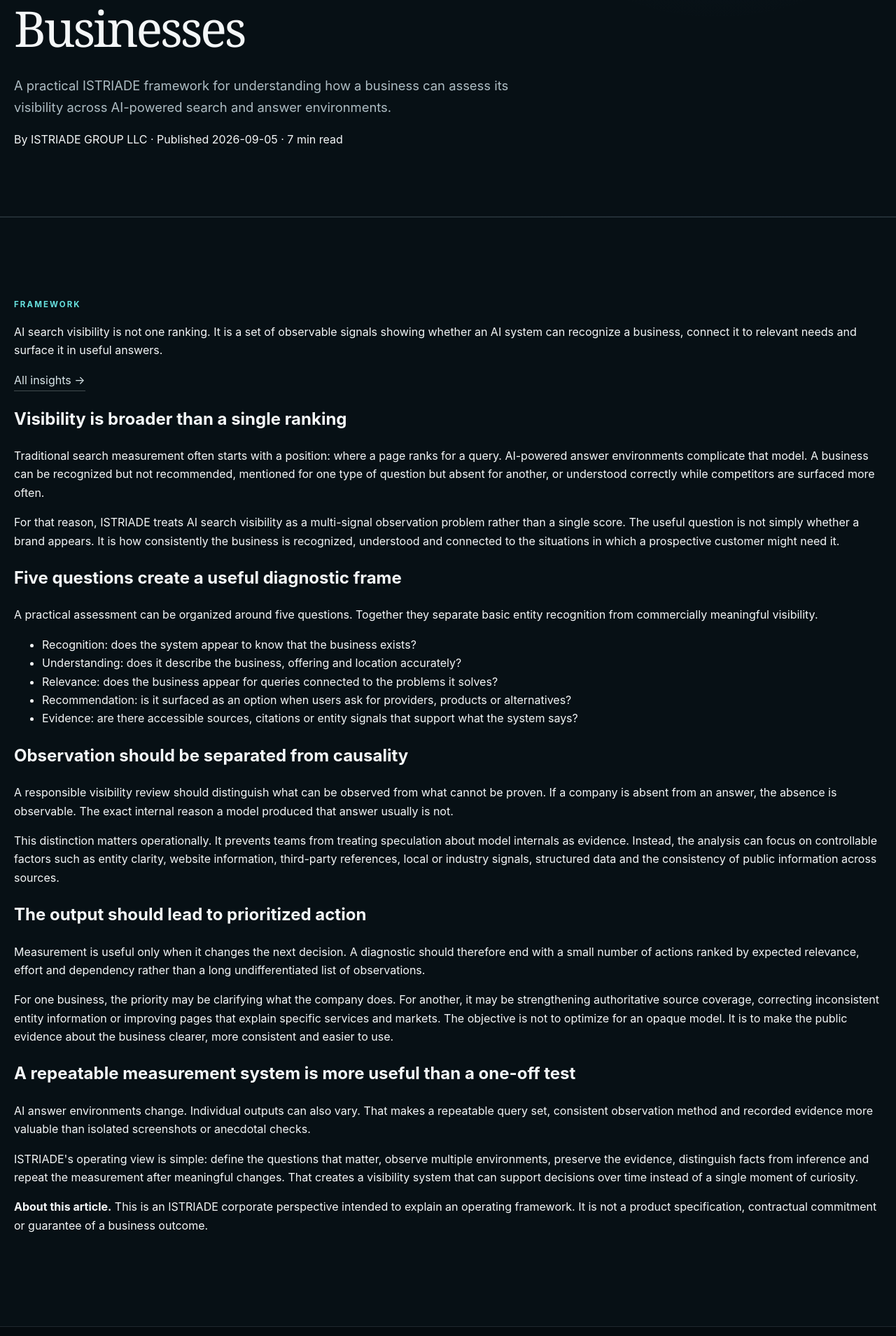
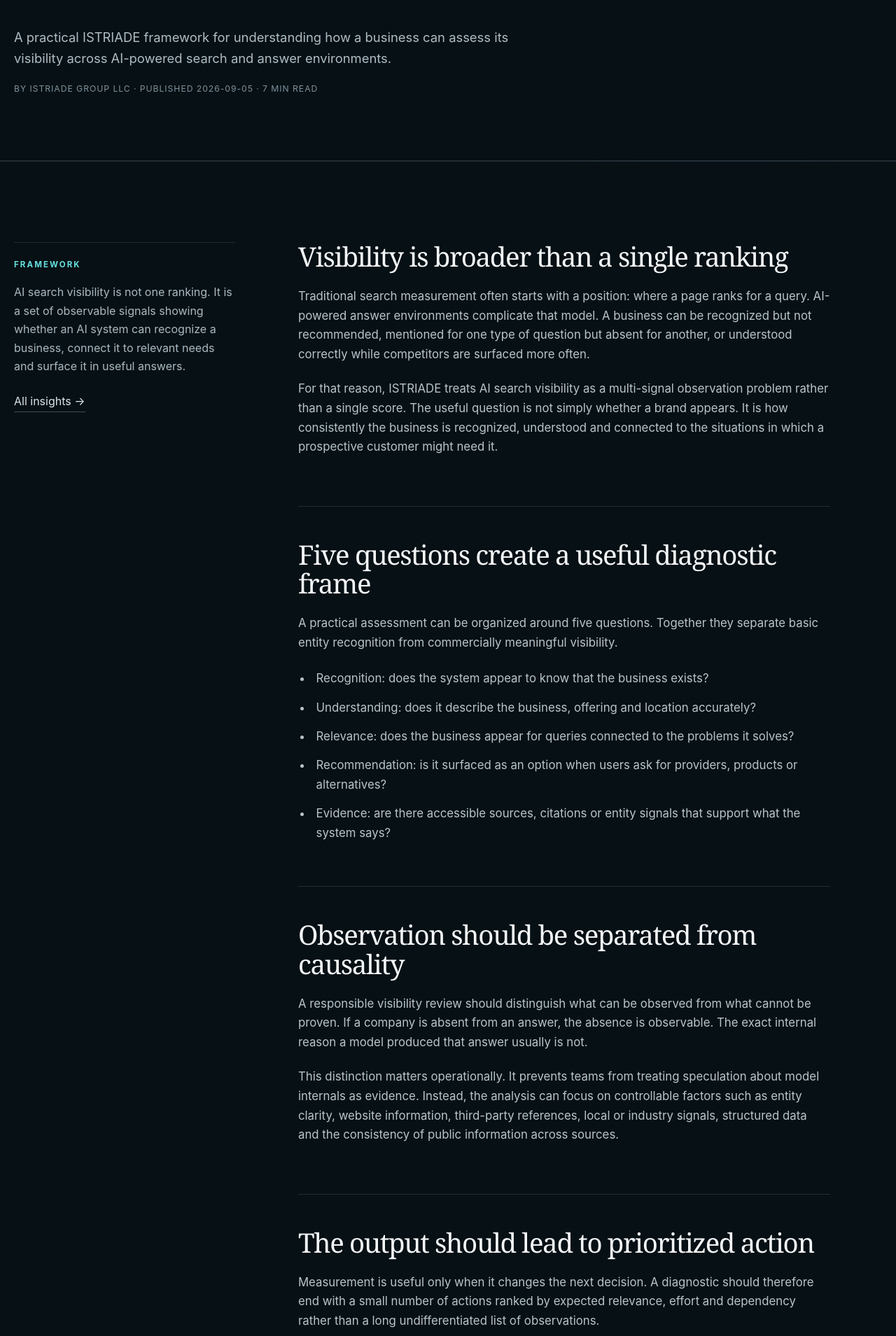
Before and after one commit to Abaco3300/istriade-web, a Next.js app: page /insights/ai-search-visibility-business-framework/ in a window 1280 px wide. Shown: the part 571-2480 px from the top of the page at 70% size. Built offline with nearby package versions, Linux system fonts and the light colour scheme.

Commit message:
Apply isolated article styles

```diff
--- a/app/insights/[slug]/page.tsx
+++ b/app/insights/[slug]/page.tsx
@@ -5,6 +5,7 @@
 import { getInsight, insights } from "@/data/insights";
 import { pageMetadata } from "@/lib/metadata";
 import { site } from "@/lib/site";
+import styles from "../insights.module.css";
 
 type InsightPageProps = {
   params: Promise<{ slug: string }>;
@@ -50,29 +51,29 @@
   return (
     <>
       <StructuredData data={structuredData} />
-      <article className="insight-article">
-        <header className="page-hero insight-hero">
-          <div className="container insight-shell">
+      <article>
+        <header className="page-hero">
+          <div className={`container ${styles.heroShell}`}>
             <nav className="breadcrumb" aria-label="Breadcrumb">
               <Link href="/">Home</Link><span>/</span><Link href="/insights/">Insights</Link><span>/</span><span>{insight.category}</span>
             </nav>
             <p className="eyebrow">{insight.category}</p>
             <h1>{insight.title}</h1>
             <p className="page-lead">{insight.description}</p>
-            <p className="insight-byline">By ISTRIADE GROUP LLC · Published {insight.published} · {insight.readingTime}</p>
+            <p className={styles.byline}>By ISTRIADE GROUP LLC · Published {insight.published} · {insight.readingTime}</p>
           </div>
         </header>
 
         <section className="section">
-          <div className="container insight-layout">
-            <aside className="insight-aside">
+          <div className={`container ${styles.layout}`}>
+            <aside className={styles.aside}>
               <p className="eyebrow">Framework</p>
               <p>{insight.summary}</p>
               <Link className="text-link" href="/insights/">All insights →</Link>
             </aside>
-            <div className="article-body">
+            <div className={styles.body}>
               {insight.sections.map((section) => (
-                <section key={section.heading} className="article-section">
+                <section key={section.heading} className={styles.section}>
                   <h2>{section.heading}</h2>
                   {section.paragraphs.map((paragraph) => <p key={paragraph}>{paragraph}</p>)}
                   {section.bullets ? (
@@ -80,7 +81,7 @@
                   ) : null}
                 </section>
               ))}
-              <div className="article-boundary">
+              <div className={styles.boundary}>
                 <p><strong>About this article.</strong> This is an ISTRIADE corporate perspective intended to explain an operating framework. It is not a product specification, contractual commitment or guarantee of a business outcome.</p>
               </div>
             </div>
```
